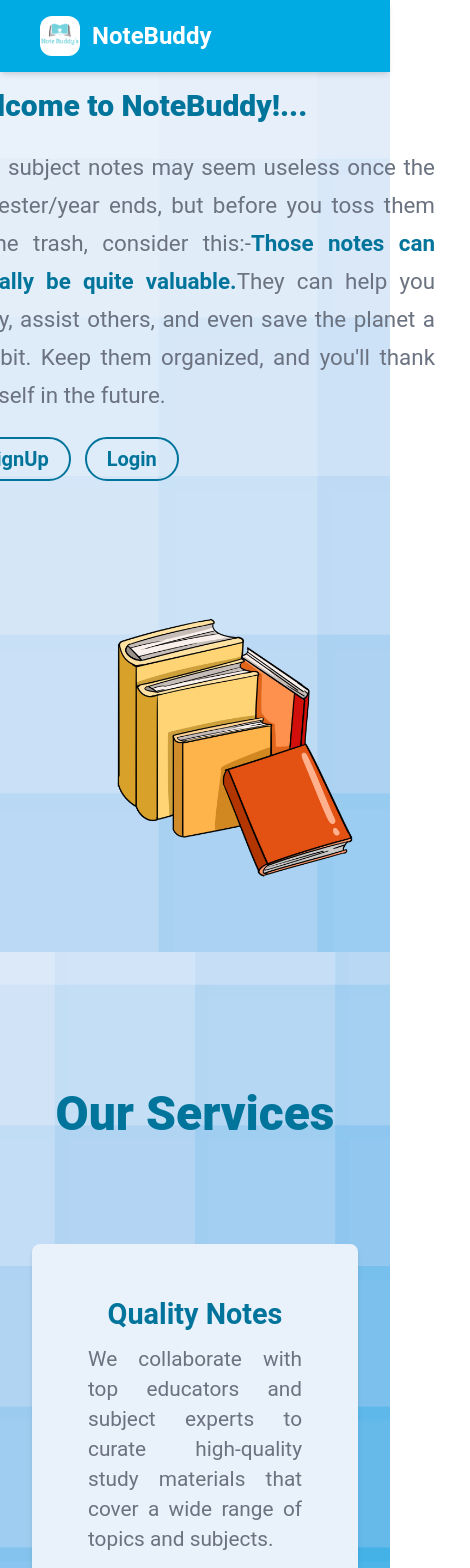
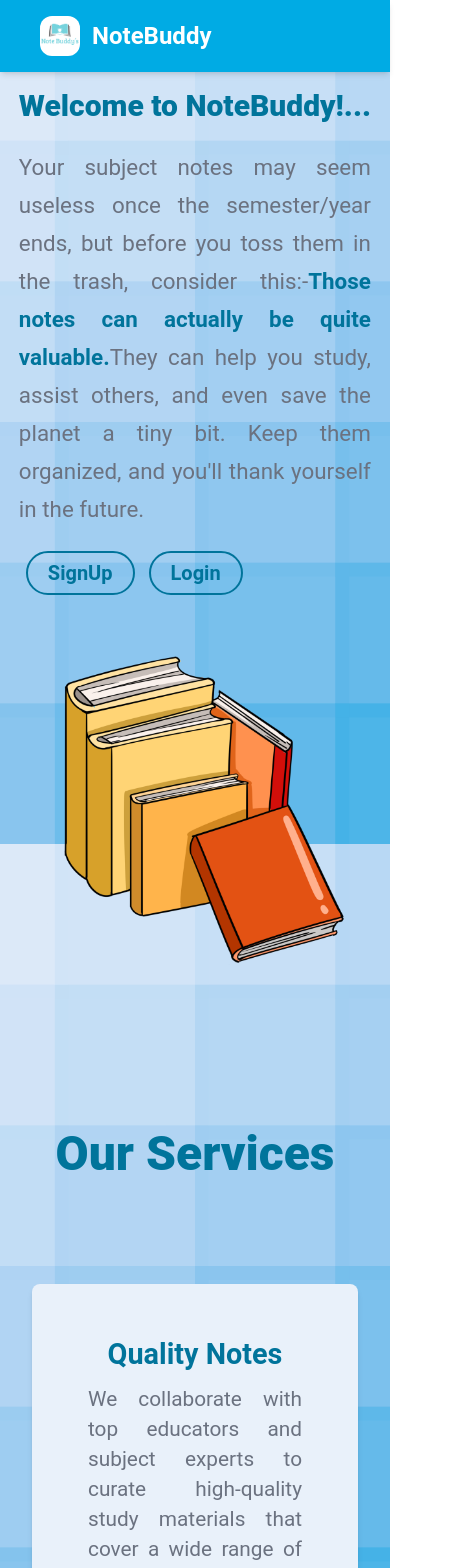
Before and after one commit to sauravsable/NoteBuddy-Frontend, a React (Create React App) app: page / in a window 390 px wide. Shown: the top 1568 px of the page, 470 px wide, since content can reach past the window. Built offline with nearby package versions, Linux system fonts and the light colour scheme; the HTML template or start-up script is replaced by a standard one.

Commit message:
again ui change

```diff
--- a/src/App.css
+++ b/src/App.css
@@ -191,3 +191,25 @@ width: 150px;
 }
 
 @import url('https://fonts.googleapis.com/css2?family=Roboto:wght@400;500&display=swap');
+
+@media screen and (max-width: 600px) {
+  .paraHome {
+    width: 22rem;
+}
+.imageAbout {
+  height: 25rem;
+  margin-left:0;
+}
+.logoClass {
+  background-color: transparent;
+  margin: 1rem 1rem 26px 11px;
+  width: 95%;
+}
+.serviceHead {
+  font-size: 3rem;
+  margin: 2rem 0 7rem 0;
+}
+.abouth2{
+  text-align: center;
+}
+}
--- a/src/components/About.js
+++ b/src/components/About.js
@@ -8,10 +8,10 @@ export default function About() {
         <img src={aboutimage} alt="About Us" className="imageAbout" />
       </div>
       <div className="lg:w-2/3 lg:pl-8 mt-6 lg:mt-0">
-        <h2 className="heading text-5xl font-semibold">
+        <h2 className="heading abouth2 text-5xl font-semibold">
           About Us
         </h2>
-        <div className="text-justify mt-6 pr-4 text-xl text-white">
+        <div className="text-justify mt-6 pr-4 py-8 pl-4 text-xl text-white">
           <p className='paraAbout text-justify  text-gray-500'>
             Welcome to NoteBuddy, your trusted partner in making knowledge
             accessible through offline notes distribution. We're passionate
```
